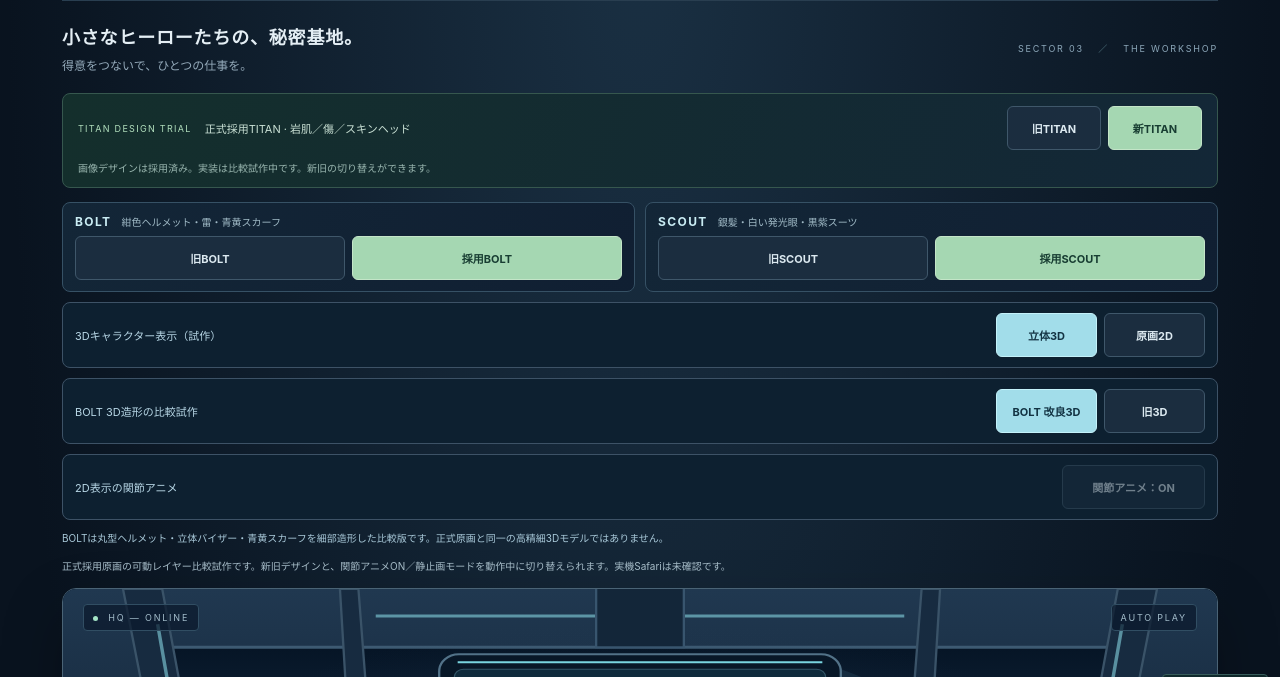
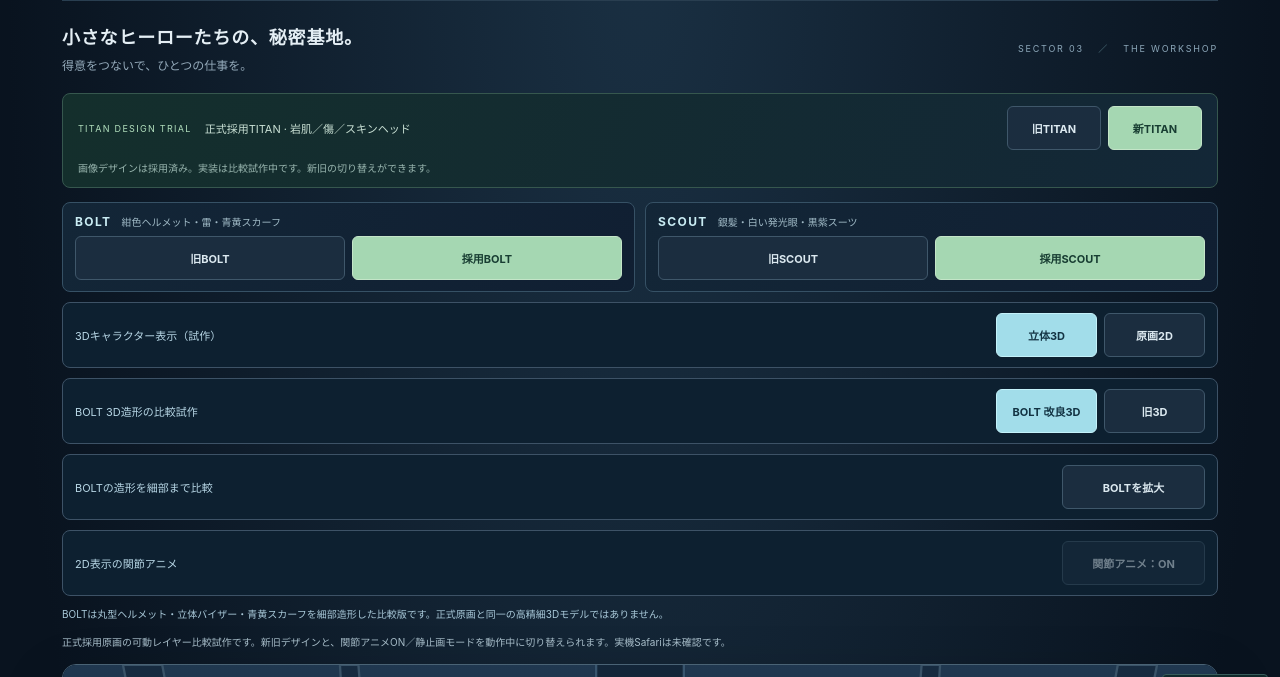
Before and after one commit to toshinari-animego/jarvis-office-demo, a website with bundled scripts: page index.html in a window 1280 px wide. Shown: the part 95-772 px from the top of the page. Built offline with nearby package versions, Linux system fonts and the light colour scheme; animation ran at ten frames a second.

Commit message:
Add accessible in-scene magnified BOLT sculpture inspection control

```diff
--- a/index.html
+++ b/index.html
@@ -19,6 +19,7 @@
   <div class="crew-skin-group"><strong>SCOUT</strong><span>銀髪・白い発光眼・黒紫スーツ</span><div class="trial-buttons"><button id="scoutOldBtn" class="button" type="button" aria-pressed="false">旧SCOUT</button><button id="scoutNewBtn" class="button" type="button" aria-pressed="true">採用SCOUT</button></div></div>
   <div class="rig-switch"><span>3Dキャラクター表示（試作）</span><div class="rig-view-buttons"><button class="button" type="button" id="view3dBtn" aria-pressed="true">立体3D</button><button class="button" type="button" id="view2dBtn" aria-pressed="false">原画2D</button></div></div>
   <div class="rig-switch"><span>BOLT 3D造形の比較試作</span><div class="rig-view-buttons"><button class="button" type="button" id="bolt3dNewBtn" aria-pressed="true">BOLT 改良3D</button><button class="button" type="button" id="bolt3dOldBtn" aria-pressed="false">旧3D</button></div></div>
+  <div class="rig-switch"><span>BOLTの造形を細部まで比較</span><button class="button" type="button" id="boltFocusBtn" aria-pressed="false">BOLTを拡大</button></div>
   <div class="rig-switch"><span>2D表示の関節アニメ</span><button class="button" type="button" id="rigMotionBtn" aria-pressed="true">関節アニメ：ON</button></div>
   <p id="threeStatus" role="status">BOLTは丸型ヘルメット・立体バイザー・青黄スカーフを細部造形した比較版です。正式原画と同一の高精細3Dモデルではありません。</p>
   <p>正式採用原画の可動レイヤー比較試作です。新旧デザインと、関節アニメON／静止画モードを動作中に切り替えられます。実機Safariは未確認です。</p>
```
